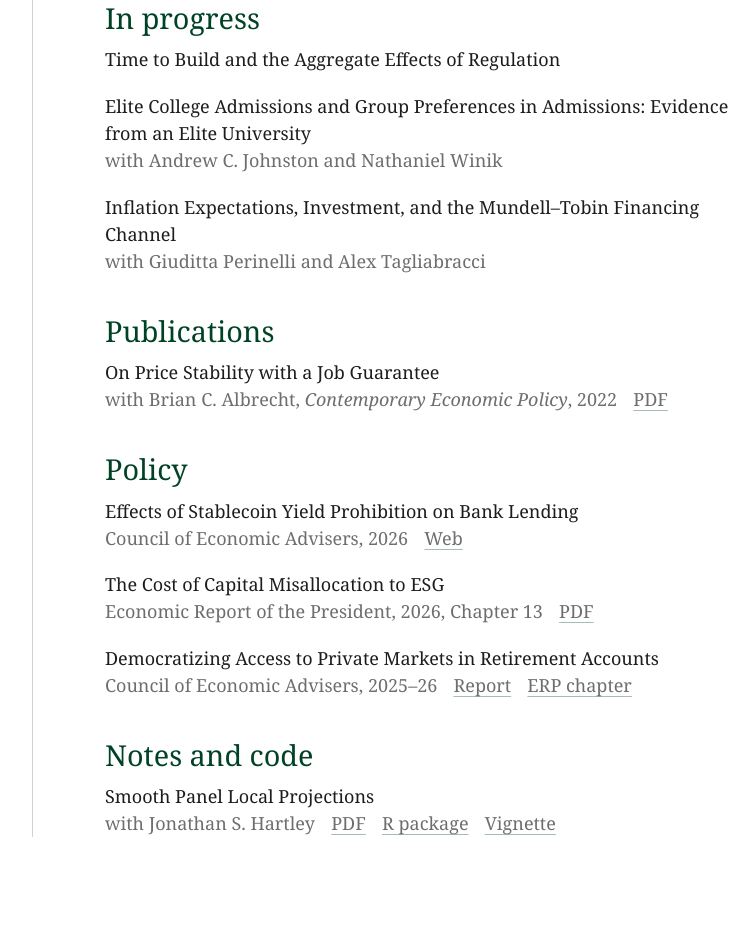
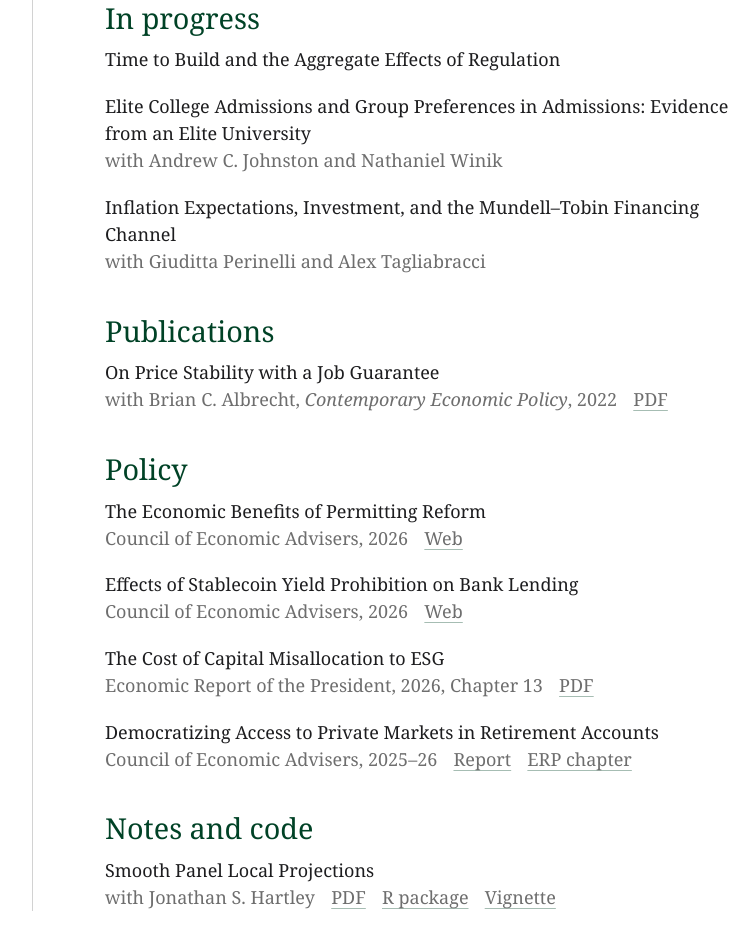
Before and after one commit to jackson-mejia/website, a plain HTML site: page index.html in a window 1280 px wide. Shown: the part 477-1424 px from the top of the page, without its empty margins (428-1158 px from the left). Drawn offline with Linux system fonts and the light colour scheme; a web font is replaced by a local one.

Commit message:
Add permitting reform report to top of Policy section
Co-Authored-By: Claude Opus 5.5 <noreply@anthropic.com>
Claude-Session: https://claude.ai/code/session_01JyrsReSSXLL85aAWc7YFoE

```diff
--- a/index.html
+++ b/index.html
@@ -197,6 +197,15 @@
       <h2>Policy</h2>
       <ul class="items">
         <li>
+          The Economic Benefits of Permitting Reform
+          <div class="meta">
+            <span>Council of Economic Advisers, 2026</span>
+            <span class="links">
+              <a href="https://www.whitehouse.gov/research/2026/10/the-economic-benefits-of-permitting-reform/">Web</a>
+            </span>
+          </div>
+        </li>
+        <li>
           Effects of Stablecoin Yield Prohibition on Bank Lending
           <div class="meta">
             <span>Council of Economic Advisers, 2026</span>
```
